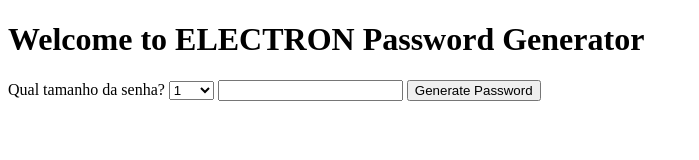
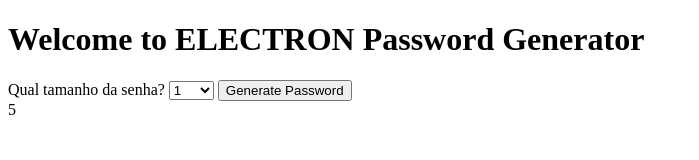
Before and after one commit to Marilzon/password-generator, an Electron app: page index.html in a window 1080 px wide. Both pictures are taken after a click on the button "Generate Password". Shown: the whole page, without its empty margins (0-699 px from the left). Drawn offline with Linux system fonts and the light colour scheme.

Commit message:
function to change width password value working

```diff
--- a/index.html
+++ b/index.html
@@ -15,8 +15,7 @@
 
             <div class="input-group">
                 <label for="input-width-selector">Qual tamanho da senha? </label>
-                <select name="input-width-selector" id="input-width-selector" onchange="rangeOfPassword()"></select>
-                <input type="text" id="target-range">
+                <select name="input-width-selector" id="input-width-selector"></select>
                 <button class="generator-button" onclick="generatePassword()">Generate Password</button>
             </div>
 
--- a/index.js
+++ b/index.js
@@ -8,7 +8,6 @@
         height: 760
     })
 
-
     mainWindow.loadURL(`file://${__dirname}/index.html`)
 })
 
--- a/src/js/scripts.js
+++ b/src/js/scripts.js
@@ -15,13 +15,14 @@
 }
 createNumberOptions()
 
-function rangeOfPassword() {
-    let rangeSelected = inputWidthSelector.value
-    document.getElementById("target-range").value = rangeSelected
+function onChangePasswordWidthOption() {
+    let setValue = inputWidthSelector.value
+    return setValue
 }
 
+inputWidthSelector.addEventListener("change", onChangePasswordWidthOption)
+
 function generatePassword() {
-    let valueOfPasswordWitth = document.querySelector("#target-range").value
     let password = ""
 
     newPassword.innerHTML = ""
@@ -36,9 +37,7 @@
             .charAt(Math.floor(Math.random() * charModelsToPassword.length))
     }
 
-    valueOfPasswordWitth = parseInt(valueOfPasswordWitth)
-
-    password = password.substring(0, valueOfPasswordWitth)
+    password = password.substring(0, onChangePasswordWidthOption())
 
     let passwordResult = document.createTextNode(password)
     return newPassword.appendChild(passwordResult)
```
